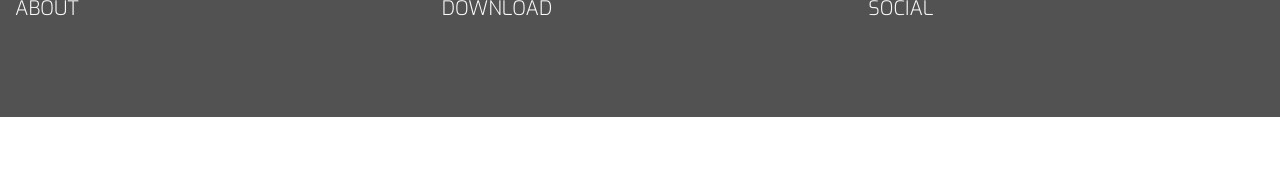
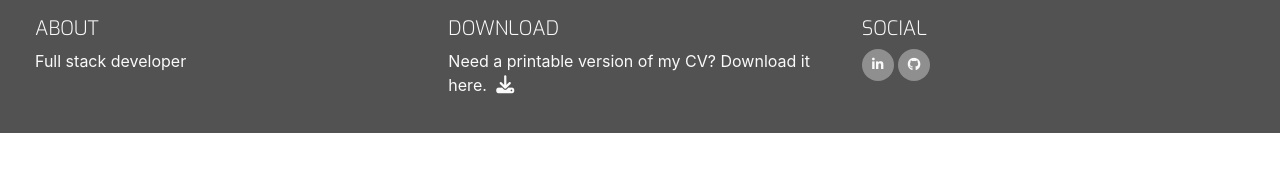
Before and after one commit to WojtekKamilowski/CI_B_CV, a plain HTML site: page index.html in a window 1280 px wide. Shown: the part 372-544 px from the top of the page. Drawn offline with nearby package versions, Linux system fonts and the light colour scheme.

Commit message:
Fill in the footer content

```diff
--- a/assets/css/style.css
+++ b/assets/css/style.css
@@ -39,6 +39,10 @@ h4 {
     font-family: "Exo", sans-serif;
     font-weight: 300;
     color: #fafafa;
+}
+
+.inline-block {
+    display: inline-block;
 }
 
 /* -------------------------------------Heading */
@@ -158,3 +162,46 @@ footer {
     min-height: 120px;
     margin: 0;
 }
+
+.cv-pdf i {
+    font-size: 18px;
+    color: #fafafa;
+    text-align: center;
+    padding-left: 5px;
+    transition: all 0.35s ease-in-out;
+    -moz-transition: all 0.35s ease-in-out;
+    -webkit-transition: all 0.35s ease-in-out;
+    -o-transition: all 0.35s ease-in-out;
+}
+
+.cv-pdf i:hover {
+    color: #e84610;
+}
+
+.social-links {
+    padding-bottom: 15px;
+}
+
+.social-links li a i {
+    width: 32px;
+    height: 32px;
+    padding: 12px 0;
+    border-radius: 50%;
+    font-size: 13px;
+    line-height: 7px;
+    text-align: center;
+    color: #fafafa;
+    background: #8f8f8f;
+    transition: all 0.35s ease-in-out;
+    -moz-transition: all 0.35s ease-in-out;
+    -webkit-transition: all 0.35s ease-in-out;
+    -o-transition: all 0.35s ease-in-out;
+}
+
+.social-links li a i:hover {
+    background: #e84610;
+}
+
+#footer-details {
+    padding: 20px;
+}
--- a/index.html
+++ b/index.html
@@ -48,15 +48,38 @@
 
     </section>
     <footer class="container-fluid">
-        <div class="row">
+        <div id="footer-details" class="row">
             <div class="col-sm-4">
                 <h5 class="uppercase general-sub">About</h5>
+                <p class="inline-block">
+                    Full stack developer
+                </p>
             </div>
             <div class="col-sm-4">
                 <h5 class="uppercase general-sub">Download</h5>
+                <p class="inline-block">Need a printable version of my CV? Download it here.
+                    <a href="#" target="_blank" class="cv-pdf">
+                        <i class="fa fa-download" aria-hidden="true"></i>
+                        <span class="sr-only">Download link.</span>
+                    </a>
+                </p>
             </div>
             <div class="col-sm-4">
                 <h5 class="uppercase general-sub">Social</h5>
+                <ul class="list-inline social-links">
+                    <li class="list-inline-item">
+                        <a target="_blank" href="#">
+                            <i class="fa fa-linkedin" aria-hidden="true"></i>
+                            <span class="sr-only">Linkedin</span>
+                        </a>
+                    </li>
+                    <li class="list-inline-item">
+                        <a target="_blank" href="#">
+                            <i class="fa fa-github" aria-hidden="true"></i>
+                            <span class="sr-only">Github</span>
+                        </a>
+                    </li>
+                </ul>
             </div>
         </div>
     </footer>
```
